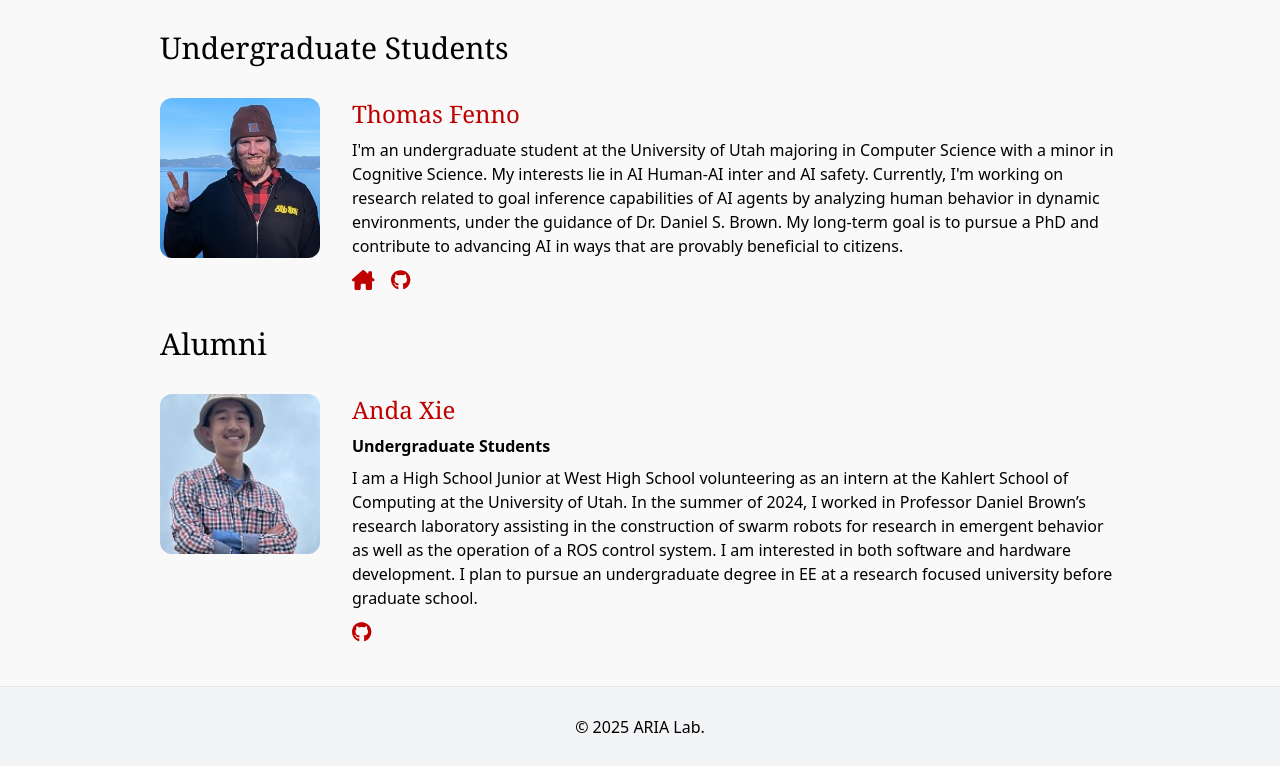
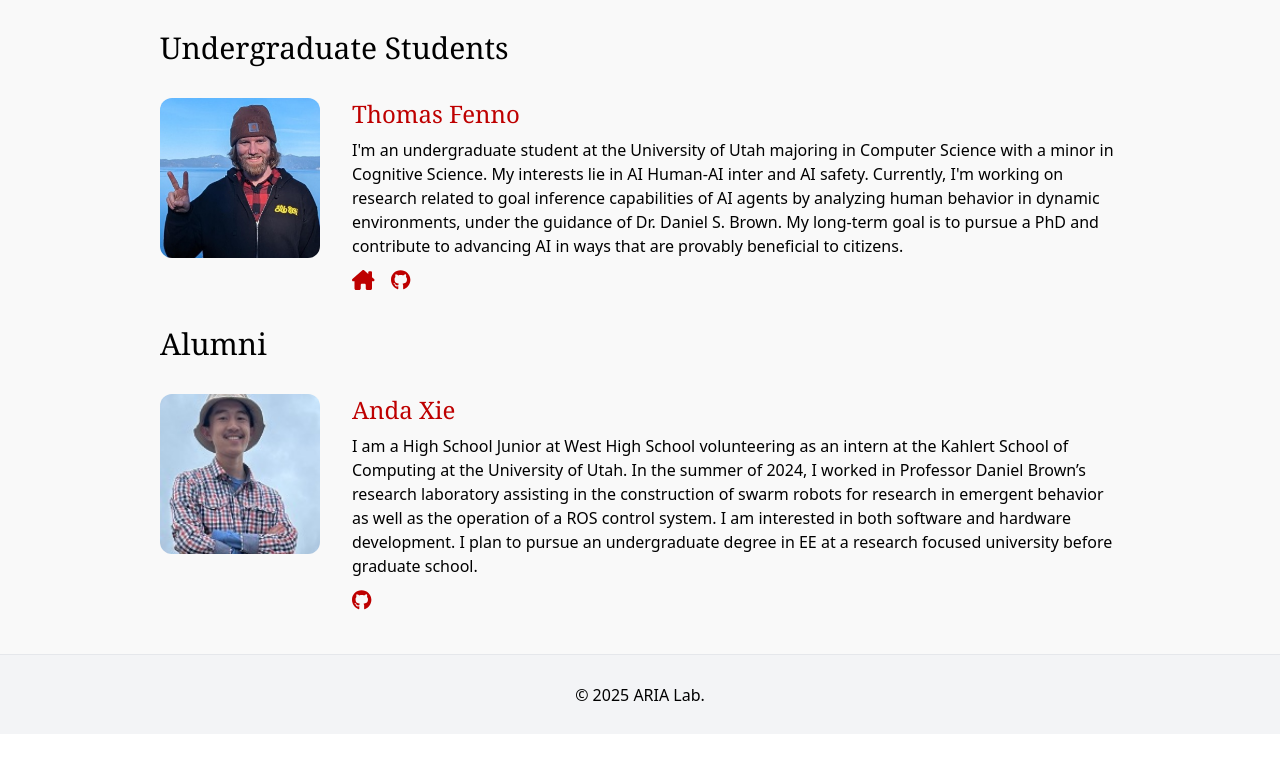
Before and after one commit to aria-lab-code/aria-lab-code.github.io, a React (Vite) app: page /people in a window 1280 px wide. Shown: the part 2930-3696 px from the top of the page. After the commit the page ends 3664 px from the top, so only its background shows below. Built offline with nearby package versions, Linux system fonts and the light colour scheme.

Commit message:
Update: comment out alumni role display

```diff
--- a/src/pages/People.jsx
+++ b/src/pages/People.jsx
@@ -37,12 +37,11 @@ const People = () => {
                             <li key={item.Id} className="flex flex-col md:flex-row gap-md">
                                 {/* Thumbnail */}
                                 <Thumbnail id={item.Id} path={item.Image} />
-                                { }
                                 {/* Content */}
                                 <div className="space-y-xs">
                                     {/* Name */}
                                     <h3 className="text-ured">{item.Name}</h3>
-                                    {item.Alumni && <p className="font-bold">{item.Role}</p>}
+                                    {/* {item.Alumni && <p className="font-bold">{item.Role}</p>} */}
                                     {/* Bio */}
                                     <p>{item.Bio}</p>
                                     {/* Links */}
```
